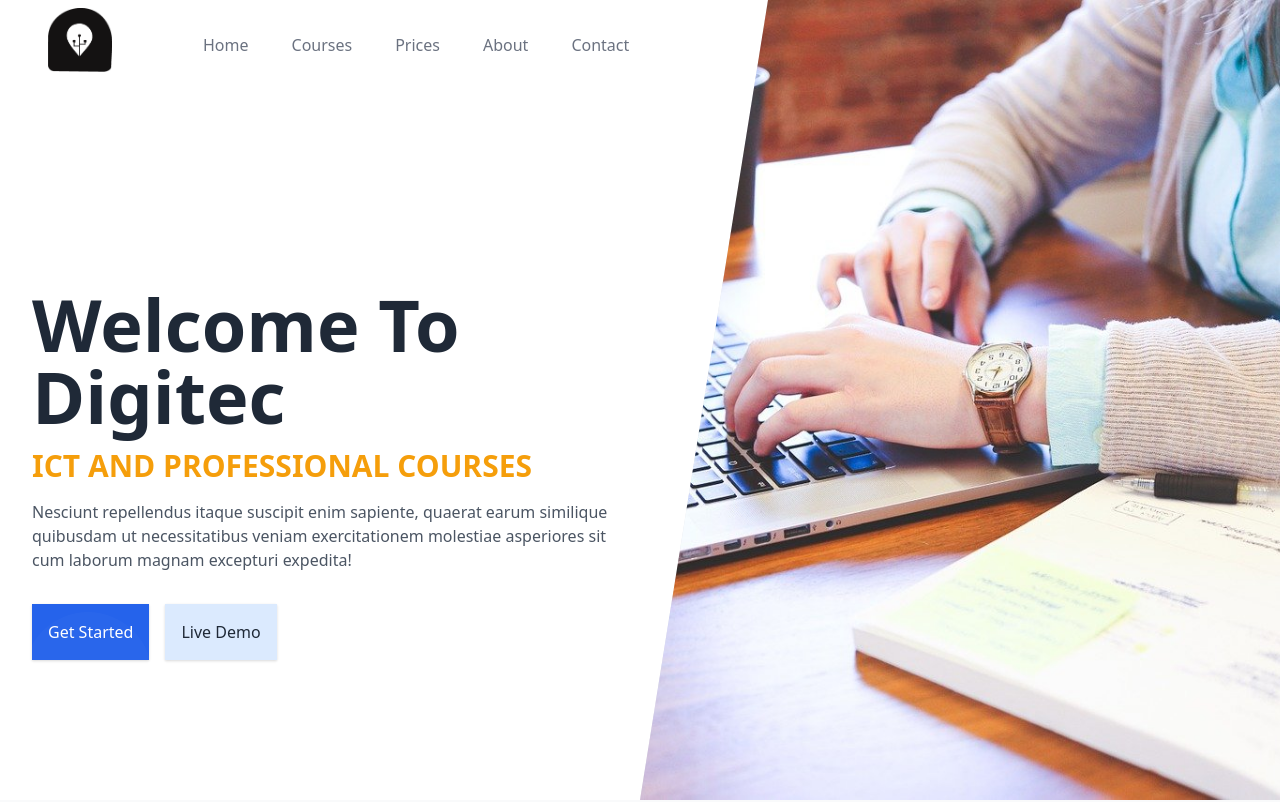
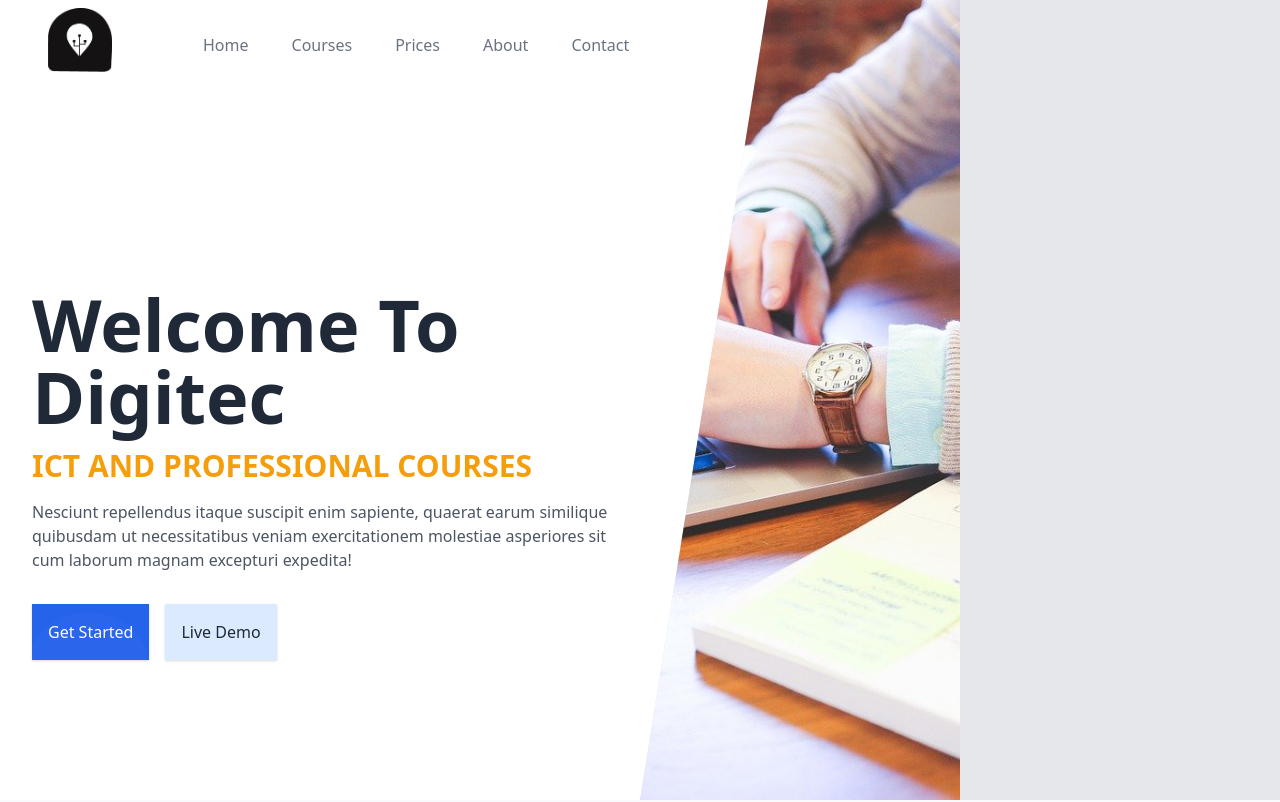
Before and after one commit to itstimiking/digitec, a Next.js app: page / in a window 1280 px wide. Shown: the top 802 px of the page. Built offline with nearby package versions, Linux system fonts and the light colour scheme; some icons are missing.

Commit message:
CHANGE: Added next.config file and changed build directory

```diff
--- a/components/frontpage/header2.tsx
+++ b/components/frontpage/header2.tsx
@@ -5,10 +5,9 @@ const HeaderSection2: React.FC = () => {
     return (
         <section className="sm:bg-gray-200 h-full w-full md:w-1/2 clip absolute md:relative z-10">
 
-          <Image
+          <img
             src="/images/digitec_image_student.jpg"
             className="object-cover h-full w-1/2 opacity-40 md:opacity-100"
-            layout="fill"
           />
 
         </section>
```
Also changed, not shown: 23 other files (tests, documents, lock files or other folders).
